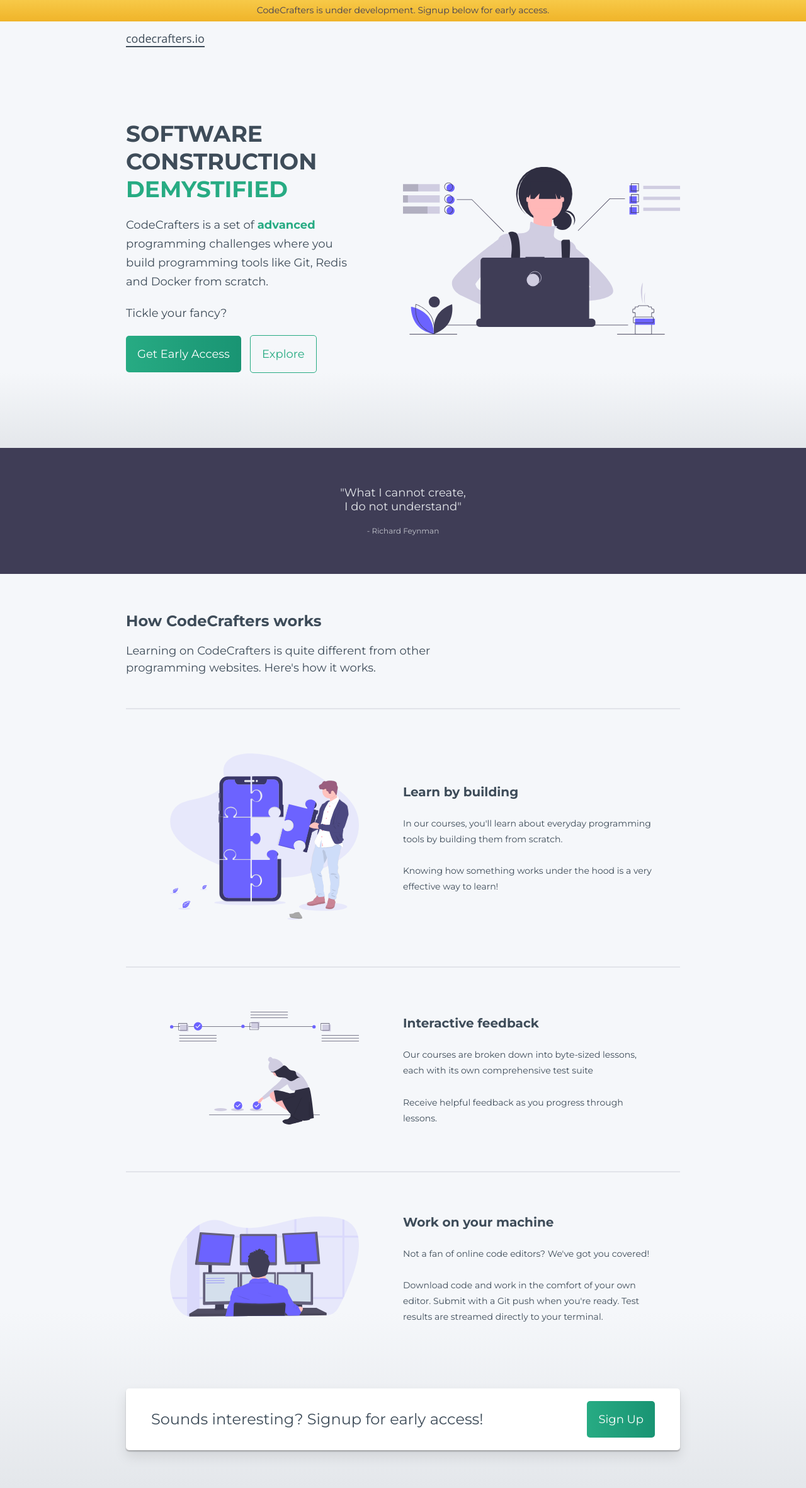
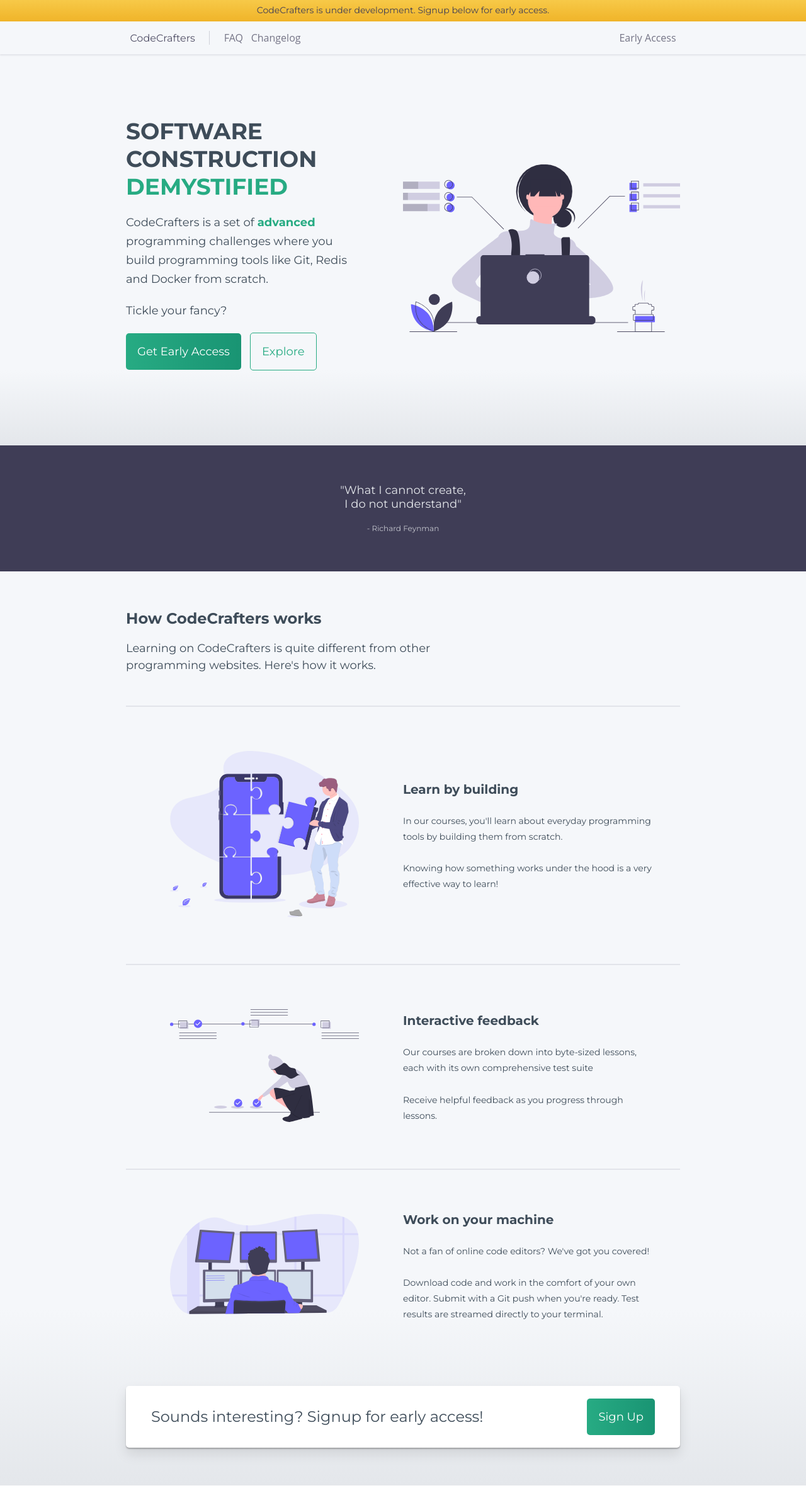
Before and after one commit to tapankavasthi/alpha-landing, a Jekyll site: the page built from index.html, in a window 1280 px wide. Shown: the whole page at 63% size. Built offline with Jekyll 4.4.1, drawn with Linux system fonts in a browser that asks for light colours.

Commit message:
New header styling

```diff
--- a/_includes/header.html
+++ b/_includes/header.html
@@ -1,12 +1,15 @@
 <div class="header-container bg-grey-solid">
     <div class="header">
         <div class="nav">
-        <div class="left">
-            <h1 class="link"><a href="/">codecrafters.io</a></h1>
-        </div>
-        <!-- <div class="right">
-                <span class="link"><a href="/">FAQ</a></span>
-                </div> -->
+            <div class="left">
+                <h1 class="link logo"><a href="/">CodeCrafters</a></h1>
+            </div>
+            <div class="divider"></div>
+            <span class="link"><a href="/">FAQ</a></span>
+            <span class="link"><a href="/">Changelog</a></span>
+            <div class="right">
+                <span class="link"><a href="/early-access">Early Access</a></span>
+            </div>
         </div>
     </div>
 </div>
--- a/css/style.css
+++ b/css/style.css
@@ -133,13 +133,19 @@
     text-decoration: underline;
 }
 
+/* Nav */
+
+.header-container {
+    box-shadow: 0px 2px 2px 0px rgba(63, 61, 86, 0.1);
+    position: relative; /* This affects shadows?? */
+}
+
 .nav {
     display: flex;
     font-family: "Open Sans", sans-serif;
 }
 
 .nav .left {
-    flex-grow: 1;
     text-align: left;
 }
 
@@ -153,14 +159,33 @@
     padding-bottom: 15px;
 }
 
+.nav .divider {
+    width: 1px;
+    background-color: rgba(63, 61, 86, 0.2);
+    margin-left: 1em;
+    margin-right: 1em;
+
+}
+
 .nav .link {
     display: inline-block;
-    font-size: 18px;
+    font-size: 1em;
     font-weight: normal;
     margin: 0px 0px 0px 0px;
-    padding: 0px;
-    border-bottom: 2px solid #3E4C59;
+    padding: 0em 0.4em;
+    color: rgba(63, 61, 86, 0.7);
 }
+
+.nav .link.logo {
+    font-family: "Montserrat", sans-serif;
+    color: rgba(63, 61, 86, 0.9);
+}
+
+.nav .link:hover {
+    color: rgba(63, 61, 86, 1);
+}
+
+/* */
 
 .hero {
     display: flex;
```
